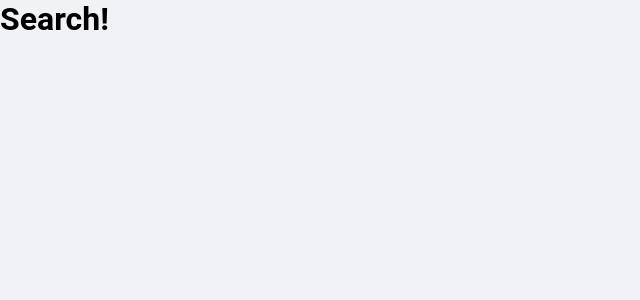
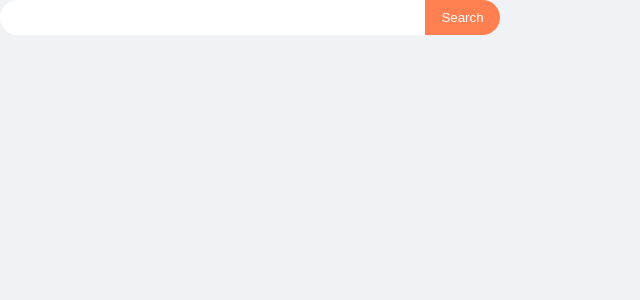
Before and after one commit to Koppito/search_front, a React (Create React App) app: page /search in a window 1280 px wide. Shown: the top 300 px of the page, without its empty margins (0-640 px from the left). Built offline with nearby package versions, Linux system fonts and the light colour scheme.

Commit message:
Added search bar functionallity when presing enter

```diff
--- a/src/components/search-bar/index.js
+++ b/src/components/search-bar/index.js
@@ -30,7 +30,7 @@ class SearchBar extends Component {
     render() {
         return (
             <div className="search-bar">
-                <input className="search-text" type="text" onChange={this.updateQuery} onKeyDown={this.search}></input>
+                <input className="search-text" type="text" onChange={this.updateQuery} onKeyDown={this.search} value={this.state.query}/>
                 <button disabled={!this.state.query} className="search-button">Search</button>
             </div>
         );
--- a/src/pages/home/index.js
+++ b/src/pages/home/index.js
@@ -10,7 +10,7 @@ class Home extends Component {
                     <div className="search-title">
                         <h1>yet another <span style={{ color: "#ff7f50", fontWeight: "bold"}}>Search Engine</span></h1>
                     </div>
-                    <SearchBar />
+                    <SearchBar query=""/>
                 </div>
             </div>
         );
--- a/src/pages/not_found/index.js
+++ b/src/pages/not_found/index.js
@@ -4,7 +4,7 @@ class NotFound extends Component {
     render() {
         return (
             <div>
-                Donde vas wachin
+                No encontramos la pagina :(
             </div>
         );
     }
--- a/src/pages/search/index.js
+++ b/src/pages/search/index.js
@@ -1,9 +1,22 @@
 import React, {Component} from "react";
+import SearchBar from "../../components/search-bar";
+
 
 class Search extends Component {
+    constructor(props) {
+        super(props);
+        const query = new URLSearchParams(props.location.search);
+
+        this.state = {
+            "query": query.get("q"),
+        }
+    }
+
     render() {
         return (
-            <div><h1>Search!</h1></div>
+            <div>
+                <SearchBar query={this.state.query}/>
+            </div>
         );
     }
 }
```
